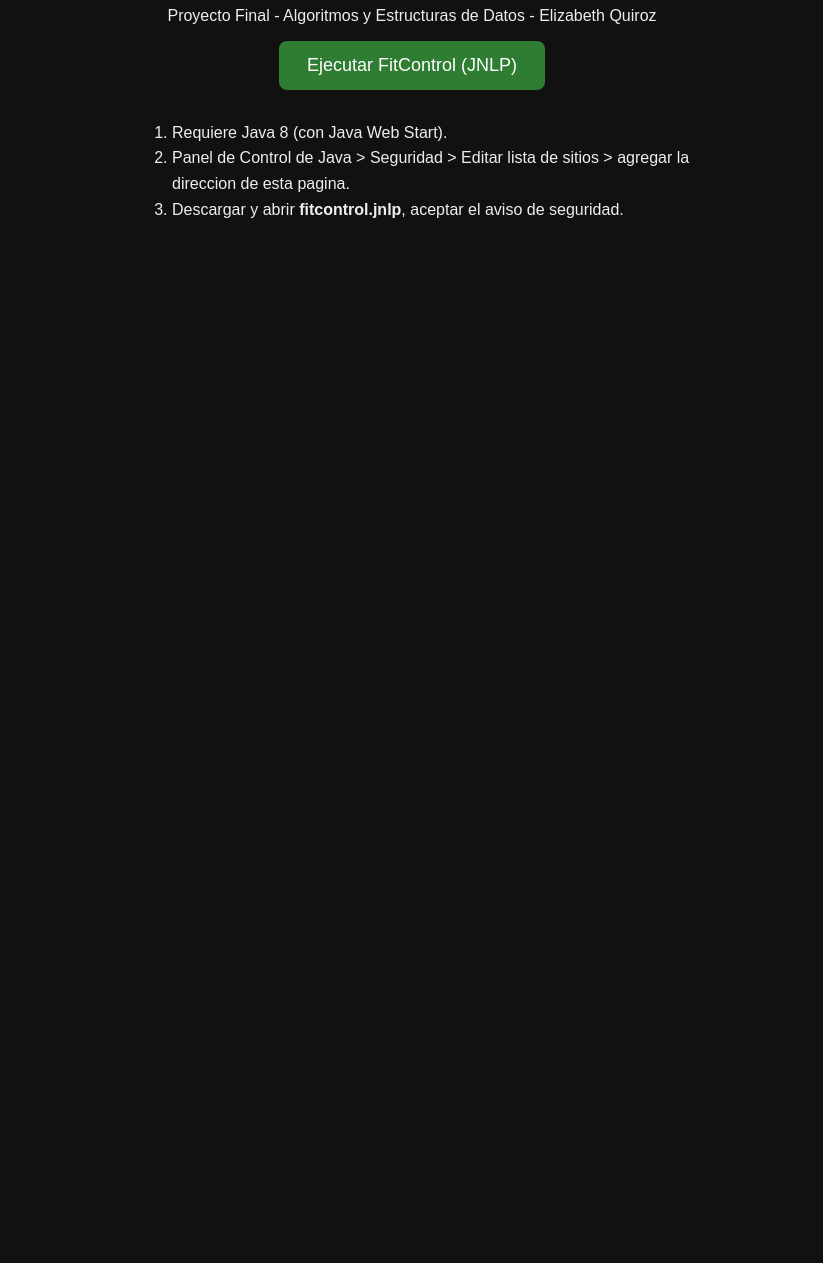
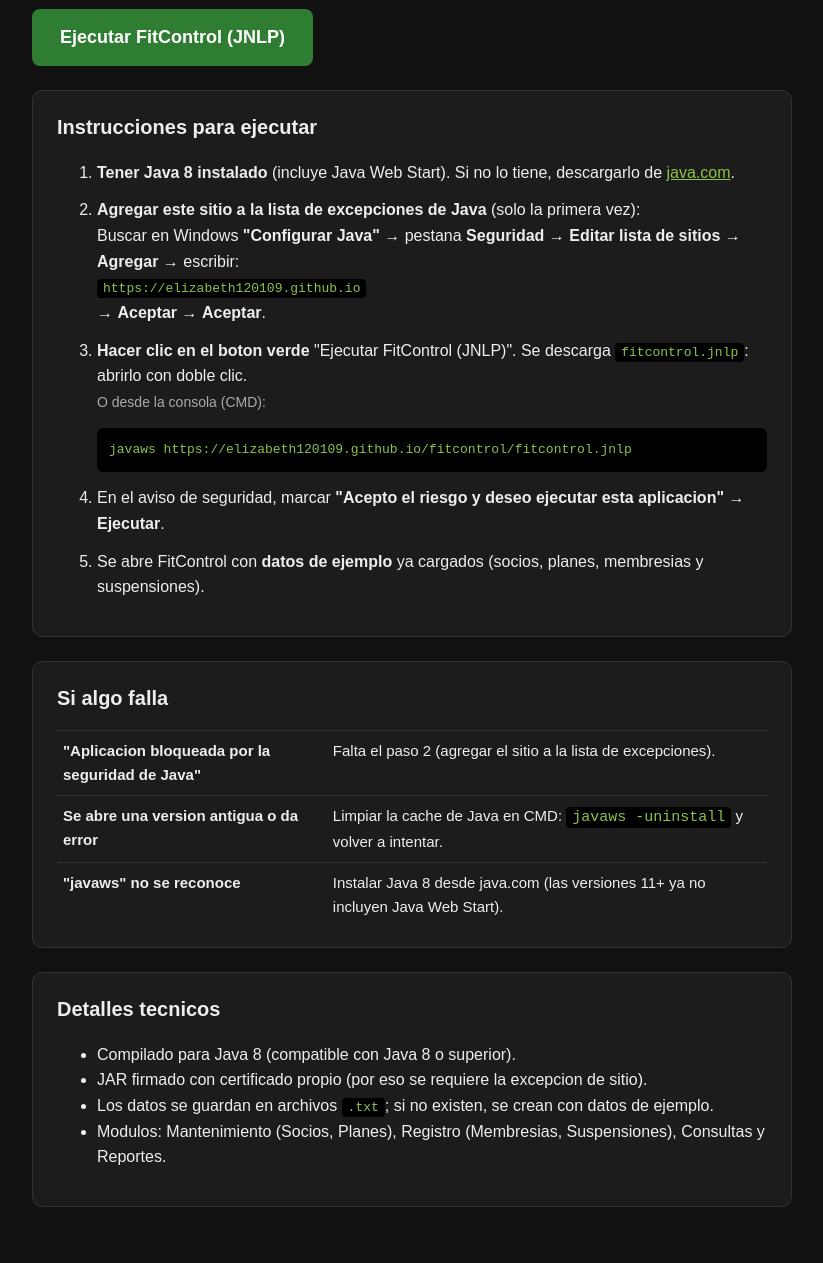
Before and after one commit to Elizabeth120109/fitcontrol, a plain HTML site: page index.html in a window 1280 px wide. Shown: the part 121-1384 px from the top of the page, without its empty margins (228-1051 px from the left). Before the commit the page ends 800 px from the top, so only its background shows below. Drawn offline with Linux system fonts and the light colour scheme.

Commit message:
Add files via upload

```diff
--- a/index.html
+++ b/index.html
@@ -5,19 +5,64 @@
 <meta name="viewport" content="width=device-width, initial-scale=1">
 <title>FitControl</title>
 <style>
-  body { font-family: Arial, sans-serif; background: #111; color: #eee; text-align: center; padding: 40px 16px; }
-  a.boton { display: inline-block; background: #2e7d32; color: #fff; padding: 14px 28px; border-radius: 8px; text-decoration: none; font-size: 18px; }
-  ol { text-align: left; max-width: 520px; margin: 30px auto; line-height: 1.6; }
+  :root { --bg:#111; --card:#1c1c1c; --txt:#eee; --sub:#aaa; --verde:#2e7d32; --borde:#333; }
+  * { box-sizing: border-box; }
+  body { margin:0; font-family: Arial, sans-serif; background:var(--bg); color:var(--txt); line-height:1.6; padding:32px 16px; }
+  .wrap { max-width:760px; margin:0 auto; }
+  h1 { margin:0 0 4px; font-size:28px; }
+  .sub { color:var(--sub); margin:0 0 24px; }
+  .boton { display:inline-block; background:var(--verde); color:#fff; padding:14px 28px; border-radius:8px; text-decoration:none; font-size:18px; font-weight:bold; }
+  .card { background:var(--card); border:1px solid var(--borde); border-radius:10px; padding:20px 24px; margin:24px 0; }
+  h2 { margin-top:0; font-size:20px; }
+  ol li { margin-bottom:12px; }
+  code { background:#000; color:#8bc34a; padding:2px 6px; border-radius:4px; word-break:break-all; }
+  pre { background:#000; color:#8bc34a; padding:12px; border-radius:6px; overflow-x:auto; white-space:pre-wrap; word-break:break-all; }
+  .nota { color:var(--sub); font-size:14px; }
+  table { width:100%; border-collapse:collapse; font-size:15px; }
+  td { border-top:1px solid var(--borde); padding:8px 6px; vertical-align:top; }
+  td:first-child { font-weight:bold; width:38%; }
 </style>
 </head>
 <body>
+<div class="wrap">
   <h1>FitControl - Sistema de Gestion de Gimnasio</h1>
-  <p>Proyecto Final - Algoritmos y Estructuras de Datos - Elizabeth Quiroz</p>
+  <p class="sub">Proyecto Final - Algoritmos y Estructuras de Datos - Elizabeth Quiroz - Cibertec</p>
+
   <a class="boton" href="fitcontrol.jnlp">Ejecutar FitControl (JNLP)</a>
-  <ol>
-    <li>Requiere Java 8 (con Java Web Start).</li>
-    <li>Panel de Control de Java &gt; Seguridad &gt; Editar lista de sitios &gt; agregar la direccion de esta pagina.</li>
-    <li>Descargar y abrir <b>fitcontrol.jnlp</b>, aceptar el aviso de seguridad.</li>
-  </ol>
+
+  <div class="card">
+    <h2>Instrucciones para ejecutar</h2>
+    <ol>
+      <li><b>Tener Java 8 instalado</b> (incluye Java Web Start). Si no lo tiene, descargarlo de <a href="https://www.java.com/es/download/" style="color:#8bc34a">java.com</a>.</li>
+      <li><b>Agregar este sitio a la lista de excepciones de Java</b> (solo la primera vez):<br>
+        Buscar en Windows <b>"Configurar Java"</b> &rarr; pestana <b>Seguridad</b> &rarr; <b>Editar lista de sitios</b> &rarr; <b>Agregar</b> &rarr; escribir:<br>
+        <code>https://elizabeth120109.github.io</code><br>&rarr; <b>Aceptar</b> &rarr; <b>Aceptar</b>.</li>
+      <li><b>Hacer clic en el boton verde</b> "Ejecutar FitControl (JNLP)". Se descarga <code>fitcontrol.jnlp</code>: abrirlo con doble clic.<br>
+        <span class="nota">O desde la consola (CMD):</span>
+        <pre>javaws https://elizabeth120109.github.io/fitcontrol/fitcontrol.jnlp</pre></li>
+      <li>En el aviso de seguridad, marcar <b>"Acepto el riesgo y deseo ejecutar esta aplicacion"</b> &rarr; <b>Ejecutar</b>.</li>
+      <li>Se abre FitControl con <b>datos de ejemplo</b> ya cargados (socios, planes, membresias y suspensiones).</li>
+    </ol>
+  </div>
+
+  <div class="card">
+    <h2>Si algo falla</h2>
+    <table>
+      <tr><td>"Aplicacion bloqueada por la seguridad de Java"</td><td>Falta el paso 2 (agregar el sitio a la lista de excepciones).</td></tr>
+      <tr><td>Se abre una version antigua o da error</td><td>Limpiar la cache de Java en CMD: <code>javaws -uninstall</code> y volver a intentar.</td></tr>
+      <tr><td>"javaws" no se reconoce</td><td>Instalar Java 8 desde java.com (las versiones 11+ ya no incluyen Java Web Start).</td></tr>
+    </table>
+  </div>
+
+  <div class="card">
+    <h2>Detalles tecnicos</h2>
+    <ul>
+      <li>Compilado para Java 8 (compatible con Java 8 o superior).</li>
+      <li>JAR firmado con certificado propio (por eso se requiere la excepcion de sitio).</li>
+      <li>Los datos se guardan en archivos <code>.txt</code>; si no existen, se crean con datos de ejemplo.</li>
+      <li>Modulos: Mantenimiento (Socios, Planes), Registro (Membresias, Suspensiones), Consultas y Reportes.</li>
+    </ul>
+  </div>
+</div>
 </body>
 </html>
```
Also changed, not shown: 1 other file.
